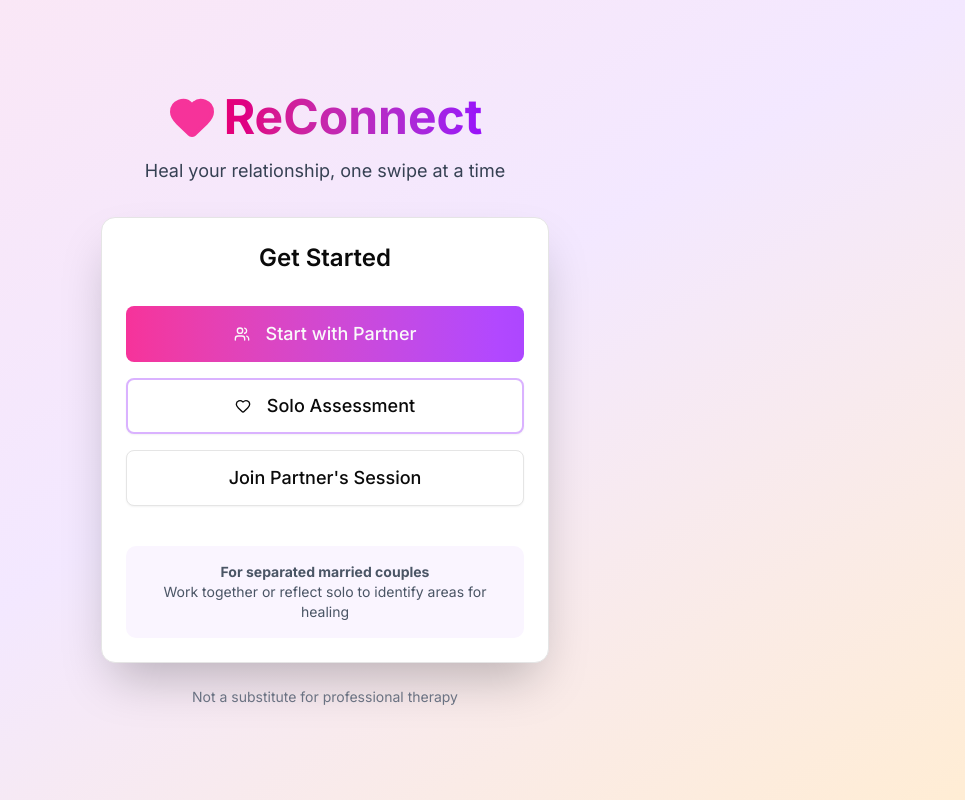
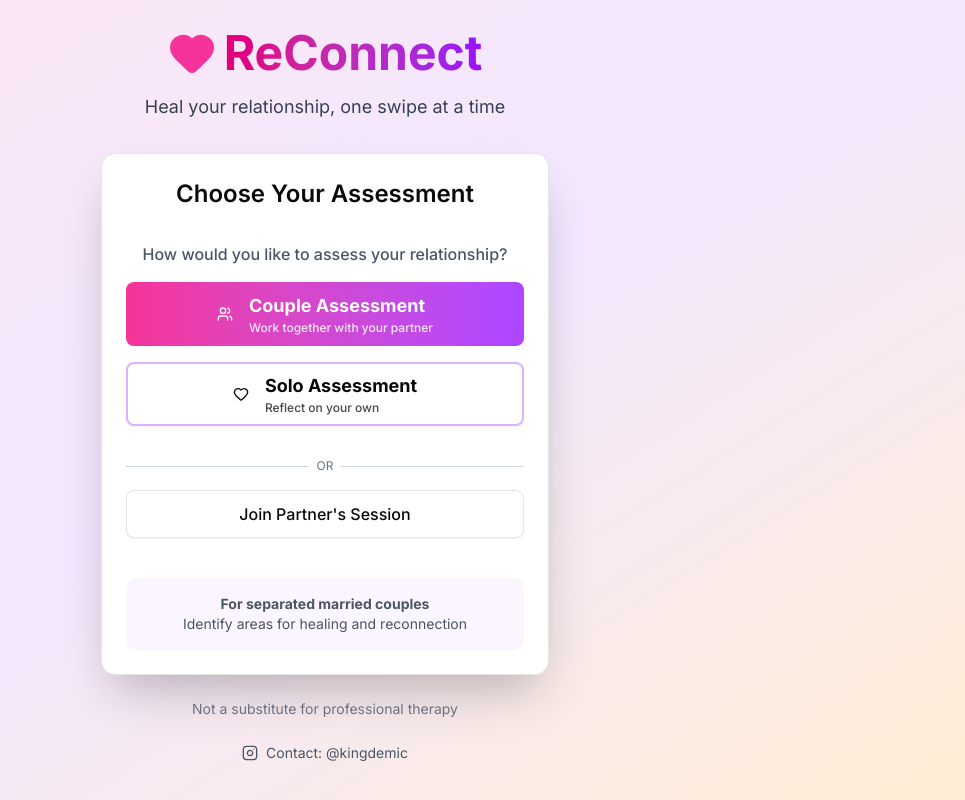
Before and after one commit to jerseydemic/reconnect, a Next.js app: page / in a window 1280 px wide. Shown: the whole page, without its empty margins (315-1280 px from the left). Built offline with nearby package versions, Linux system fonts and the light colour scheme.

Commit message:
Improve landing page: clearer solo/couple labels and add Instagram contact

```diff
--- a/app/page.tsx
+++ b/app/page.tsx
@@ -2,7 +2,7 @@
 
 import { useState } from "react";
 import { useRouter } from "next/navigation";
-import { Heart, Users } from "lucide-react";
+import { Heart, Users, Instagram } from "lucide-react";
 import { Button } from "@/components/ui/button";
 import { Card, CardContent, CardHeader, CardTitle } from "@/components/ui/card";
 import { Input } from "@/components/ui/input";
@@ -86,33 +86,55 @@ export default function Home() {
         <Card className="shadow-2xl">
           <CardHeader>
             <CardTitle className="text-2xl text-center">
-              {mode === "start" && "Get Started"}
-              {mode === "create" && "Create Session"}
+              {mode === "start" && "Choose Your Assessment"}
+              {mode === "create" && "Couple Assessment"}
               {mode === "join" && "Join Session"}
+              {mode === "solo" && "Solo Assessment"}
             </CardTitle>
           </CardHeader>
           <CardContent className="space-y-4">
             {mode === "start" && (
               <>
+                <div className="text-center mb-4">
+                  <p className="text-gray-600 font-medium">How would you like to assess your relationship?</p>
+                </div>
+
                 <Button
                   onClick={() => setMode("create")}
-                  className="w-full bg-gradient-to-r from-pink-500 to-purple-500 hover:from-pink-600 hover:to-purple-600 h-14 text-lg"
+                  className="w-full bg-gradient-to-r from-pink-500 to-purple-500 hover:from-pink-600 hover:to-purple-600 h-16 text-lg"
                 >
-                  <Users className="mr-2 h-5 w-5" />
-                  Start with Partner
+                  <Users className="mr-2 h-6 w-6" />
+                  <div className="text-left">
+                    <div className="font-bold">Couple Assessment</div>
+                    <div className="text-xs opacity-90">Work together with your partner</div>
+                  </div>
                 </Button>
+
                 <Button
                   onClick={() => setMode("solo")}
                   variant="outline"
-                  className="w-full h-14 text-lg border-2 border-purple-300 hover:bg-purple-50"
+                  className="w-full h-16 text-lg border-2 border-purple-300 hover:bg-purple-50"
                 >
-                  <Heart className="mr-2 h-5 w-5" />
-                  Solo Assessment
+                  <Heart className="mr-2 h-6 w-6" />
+                  <div className="text-left">
+                    <div className="font-bold">Solo Assessment</div>
+                    <div className="text-xs opacity-75">Reflect on your own</div>
+                  </div>
                 </Button>
+
+                <div className="relative my-4">
+                  <div className="absolute inset-0 flex items-center">
+                    <div className="w-full border-t border-gray-300"></div>
+                  </div>
+                  <div className="relative flex justify-center text-xs uppercase">
+                    <span className="bg-white px-2 text-gray-500">or</span>
+                  </div>
+                </div>
+
                 <Button
                   onClick={() => setMode("join")}
                   variant="outline"
-                  className="w-full h-14 text-lg"
+                  className="w-full h-12 text-base"
                 >
                   Join Partner's Session
                 </Button>
@@ -121,7 +143,7 @@ export default function Home() {
                   <p className="text-sm text-gray-600 text-center">
                     <strong>For separated married couples</strong>
                     <br />
-                    Work together or reflect solo to identify areas for healing
+                    Identify areas for healing and reconnection
                   </p>
                 </div>
               </>
@@ -223,6 +245,18 @@ export default function Home() {
         <p className="text-center text-sm text-gray-500 mt-6">
           Not a substitute for professional therapy
         </p>
+
+        <div className="mt-4 flex justify-center">
+          <a
+            href="https://instagram.com/kingdemic"
+            target="_blank"
+            rel="noopener noreferrer"
+            className="flex items-center gap-2 px-4 py-2 text-sm text-gray-600 hover:text-purple-600 transition-colors"
+          >
+            <Instagram className="w-4 h-4" />
+            Contact: @kingdemic
+          </a>
+        </div>
       </div>
     </main>
   );
```
